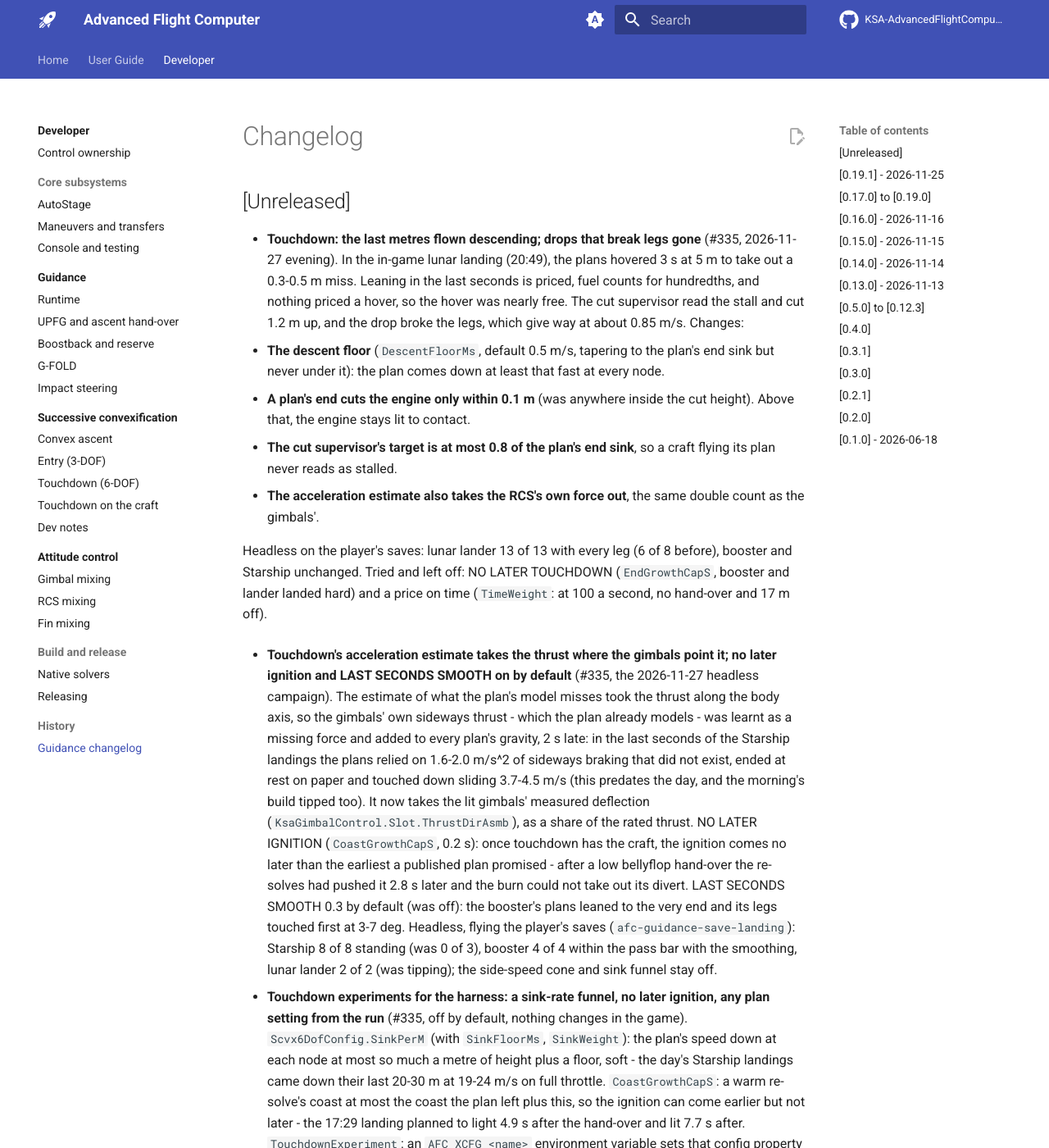
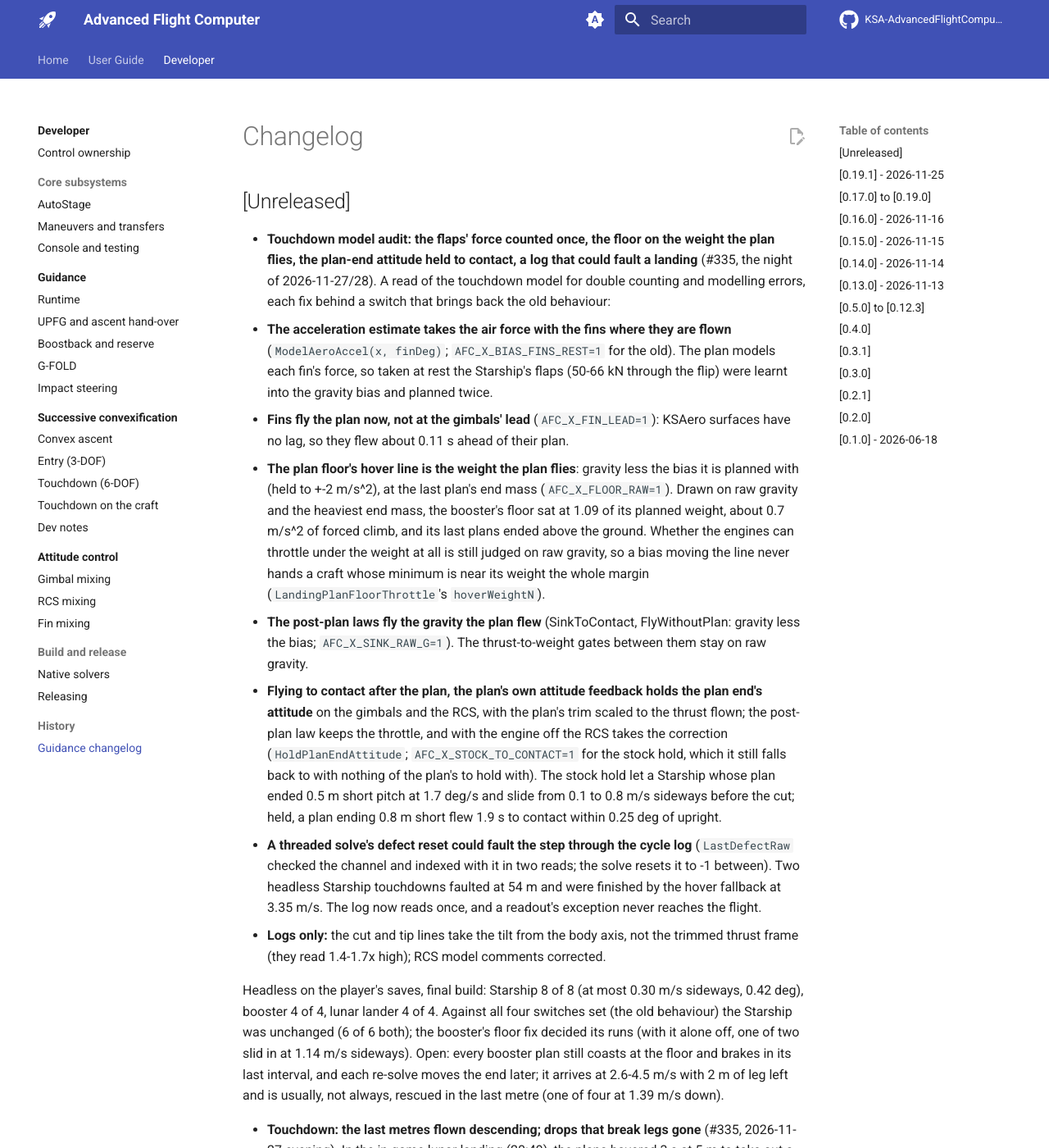
Before and after one commit to Maximilian-Nesslauer/KSA-AdvancedFlightComputer, an MkDocs documentation site: the page built from docs/guidance/CHANGELOG.md, in a window 1280 px wide and 1400 px high. Shown: the whole window at 82% size. Built offline with MkDocs 1.6.1 and Material for MkDocs 9.7.7, drawn with Linux system fonts in a browser that asks for light colours; comment, search, counter and statistics services are not loaded.

Commit message:
Changelog: the touchdown model audit (fins in the bias, the floor's weight, the plan-end hold, the log fault)

```diff
--- a/docs/guidance/CHANGELOG.md
+++ b/docs/guidance/CHANGELOG.md
@@ -1,6 +1,17 @@
 # Changelog
 
 ## [Unreleased]
+
+- **Touchdown model audit: the flaps' force counted once, the floor on the weight the plan flies, the plan-end attitude held to contact, a log that could fault a landing** (#335, the night of 2026-11-27/28). A read of the touchdown model for double counting and modelling errors, each fix behind a switch that brings back the old behaviour:
+  - **The acceleration estimate takes the air force with the fins where they are flown** (`ModelAeroAccel(x, finDeg)`; `AFC_X_BIAS_FINS_REST=1` for the old). The plan models each fin's force, so taken at rest the Starship's flaps (50-66 kN through the flip) were learnt into the gravity bias and planned twice.
+  - **Fins fly the plan now, not at the gimbals' lead** (`AFC_X_FIN_LEAD=1`): KSAero surfaces have no lag, so they flew about 0.11 s ahead of their plan.
+  - **The plan floor's hover line is the weight the plan flies**: gravity less the bias it is planned with (held to +-2 m/s^2), at the last plan's end mass (`AFC_X_FLOOR_RAW=1`). Drawn on raw gravity and the heaviest end mass, the booster's floor sat at 1.09 of its planned weight, about 0.7 m/s^2 of forced climb, and its last plans ended above the ground. Whether the engines can throttle under the weight at all is still judged on raw gravity, so a bias moving the line never hands a craft whose minimum is near its weight the whole margin (`LandingPlanFloorThrottle`'s `hoverWeightN`).
+  - **The post-plan laws fly the gravity the plan flew** (SinkToContact, FlyWithoutPlan: gravity less the bias; `AFC_X_SINK_RAW_G=1`). The thrust-to-weight gates between them stay on raw gravity.
+  - **Flying to contact after the plan, the plan's own attitude feedback holds the plan end's attitude** on the gimbals and the RCS, with the plan's trim scaled to the thrust flown; the post-plan law keeps the throttle, and with the engine off the RCS takes the correction (`HoldPlanEndAttitude`; `AFC_X_STOCK_TO_CONTACT=1` for the stock hold, which it still falls back to with nothing of the plan's to hold with). The stock hold let a Starship whose plan ended 0.5 m short pitch at 1.7 deg/s and slide from 0.1 to 0.8 m/s sideways before the cut; held, a plan ending 0.8 m short flew 1.9 s to contact within 0.25 deg of upright.
+  - **A threaded solve's defect reset could fault the step through the cycle log** (`LastDefectRaw` checked the channel and indexed with it in two reads; the solve resets it to -1 between). Two headless Starship touchdowns faulted at 54 m and were finished by the hover fallback at 3.35 m/s. The log now reads once, and a readout's exception never reaches the flight.
+  - **Logs only:** the cut and tip lines take the tilt from the body axis, not the trimmed thrust frame (they read 1.4-1.7x high); RCS model comments corrected.
+
+  Headless on the player's saves, final build: Starship 8 of 8 (at most 0.30 m/s sideways, 0.42 deg), booster 4 of 4, lunar lander 4 of 4. Against all four switches set (the old behaviour) the Starship was unchanged (6 of 6 both); the booster's floor fix decided its runs (with it alone off, one of two slid in at 1.14 m/s sideways). Open: every booster plan still coasts at the floor and brakes in its last interval, and each re-solve moves the end later; it arrives at 2.6-4.5 m/s with 2 m of leg left and is usually, not always, rescued in the last metre (one of four at 1.39 m/s down).
 
 - **Touchdown: the last metres flown descending; drops that break legs gone** (#335, 2026-11-27 evening). In the in-game lunar landing (20:49), the plans hovered 3 s at 5 m to take out a 0.3-0.5 m miss. Leaning in the last seconds is priced, fuel counts for hundredths, and nothing priced a hover, so the hover was nearly free. The cut supervisor read the stall and cut 1.2 m up, and the drop broke the legs, which give way at about 0.85 m/s. Changes:
   - **The descent floor** (`DescentFloorMs`, default 0.5 m/s, tapering to the plan's end sink but never under it): the plan comes down at least that fast at every node.
```
